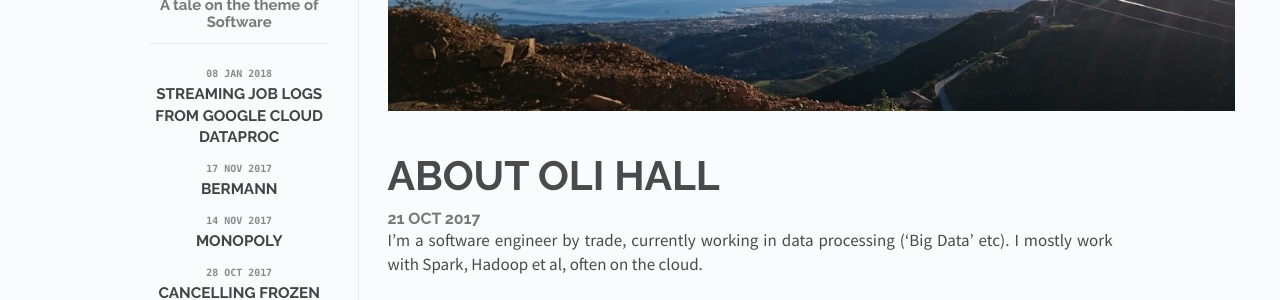
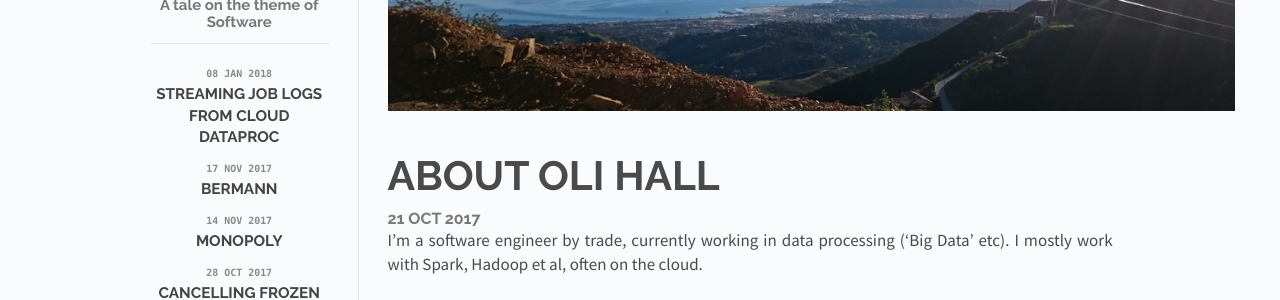
Before and after one commit to oli-hall/oli-hall.github.io, a Jekyll site: the page built from about.md, in a window 1280 px wide. Shown: the part 139-439 px from the top of the page. Built offline with Jekyll 4.4.1, drawn with Linux system fonts in a browser that asks for light colours; comment, search, counter and statistics services are not loaded.

Commit message:
Tweak title, add header markdown

```diff
--- a/_posts/2018-01-08-Streaming-DataProc-Logs.md
+++ b/_posts/2018-01-08-Streaming-DataProc-Logs.md
@@ -1,6 +1,6 @@
 ---
 layout: post
-title: "Streaming job logs from Google Cloud DataProc"
+title: "Streaming job logs from Cloud DataProc"
 date: 2018-01-08 17:37
 categories: posts
 comments: true
@@ -10,7 +10,7 @@
 
 I've been working with Google Cloud DataProc fairly extensively, and one of the biggest changes I've noticed versus working directly with Spark is the lack of local logs. For the uninitiated, you submit Spark (or Hadoop, YARN etc) tasks as 'jobs' to a particular DataProc cluster. They're assigned an alphanumeric ID, and you can track their progress via a web UI. However, it's fairly annoying to load up the web UI each time, click on your job, and watch it slowly unfold. The web viewer is _OK_, but hardly the most sophisticated, and doesn't render things like carriage returns correctly, and often won't refresh properly. In short, a bit frustrating.
 
-Baby steps...
+## Baby steps...
 
 We can definitely do better than that. A good first step would be to fetch the logs locally. But where are they?
 
@@ -52,7 +52,7 @@
 
 However, after digging into the docs, I discovered a potential saviour - the `gcloud` utils! It turns out that there is a `gcloud dataproc jobs wait <job_id>`, which _does_ stream job logs, and dumps out job config at the end. Perfect! A quick test, and sure enough - it does exactly what I need. Sadly, it's not part of the REST API, which means it's not in the Python API library. I can understand this, as I'm not actually sure a pipe in a REST API makes any sense whatsoever, but it means no Python support.
 
-To the subprocess-mobile!
+## To the subprocess-mobile!
 
 Well, it's a hack, but if you wrap this in `subprocess`, it just works (TM). The only slight modification is to pipe `stdout` to an output parameter that isn't used, which takes care of the job configuration being printed upon job completion. Here's the final code:
 
```
